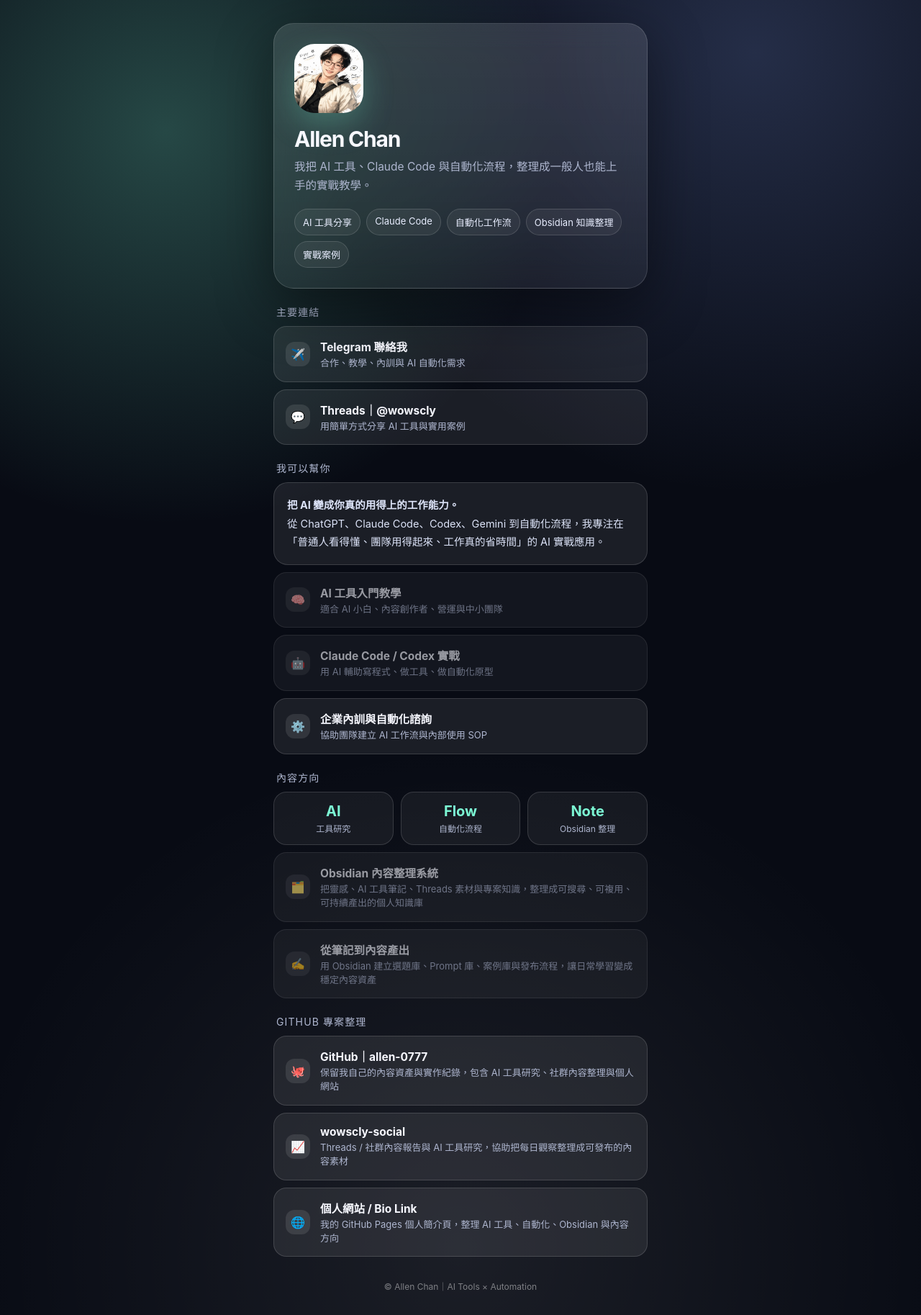
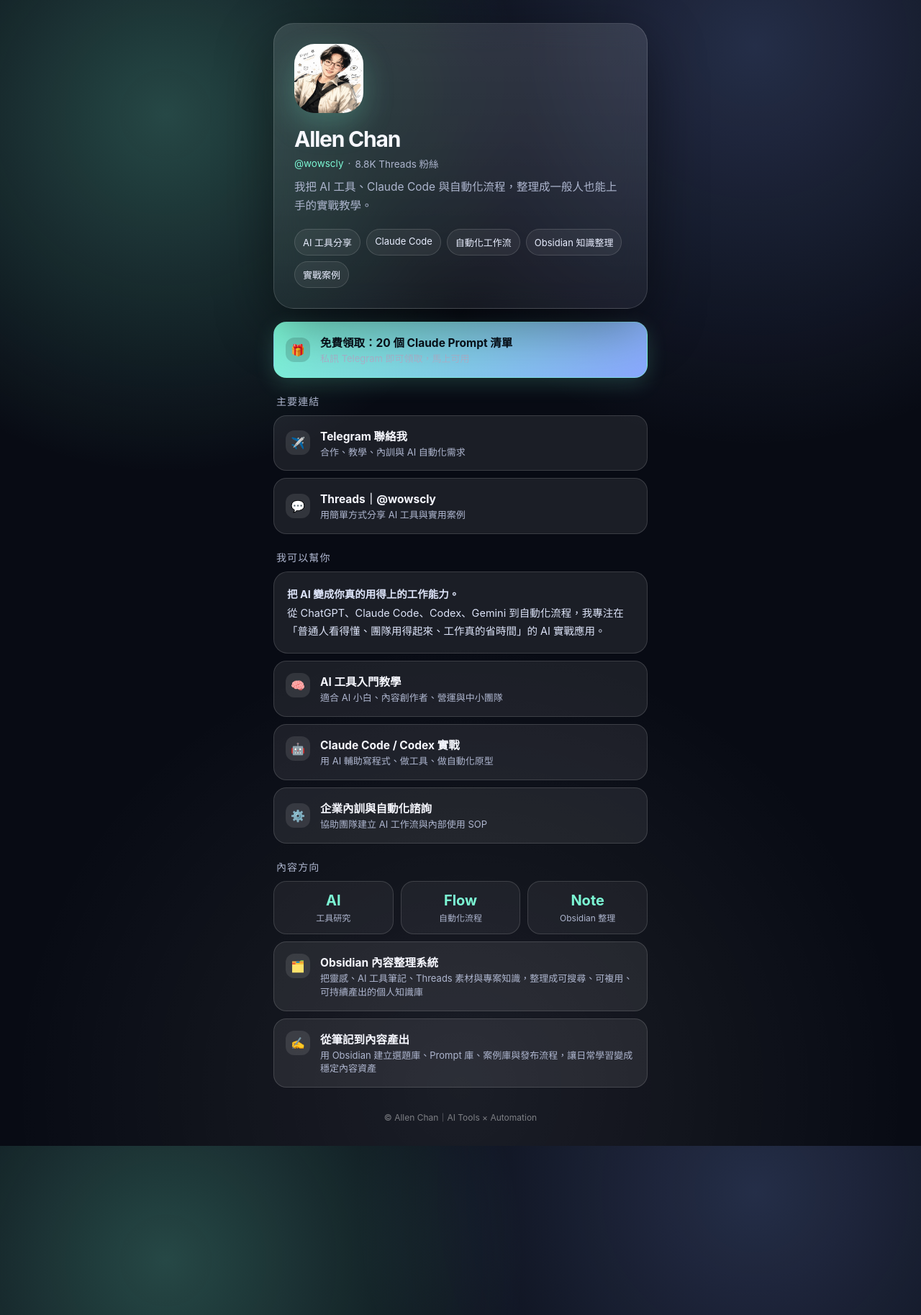
Before and after one commit to allen-0777/allen-0777.github.io, a Jekyll site: the page bio/index.html, which Jekyll copies as it is, in a window 1280 px wide. Shown: the whole page at 72% size. Built offline with Jekyll 4.4.1, drawn with Linux system fonts in a browser that asks for light colours.

Commit message:
Bio v2: add social proof, lead magnet CTA, OG tags, fix fake links, remove GitHub section

```diff
--- a/bio/index.html
+++ b/bio/index.html
@@ -4,7 +4,19 @@
   <meta charset="utf-8" />
   <meta name="viewport" content="width=device-width, initial-scale=1" />
   <title>Allen Chan｜AI 工具 × 自動化</title>
-  <meta name="description" content="Allen Chan｜用簡單方式分享 AI 工具、Claude Code、自動化與實戰案例。" />
+  <meta name="description" content="Allen Chan｜用簡單方式分享 AI 工具、Claude Code、自動化與實戰案例。每週更新，全華語圈適用。" />
+
+  <!-- Open Graph -->
+  <meta property="og:title" content="Allen Chan｜AI 工具 × 自動化" />
+  <meta property="og:description" content="我把 AI 工具、Claude Code 與自動化流程，整理成一般人也能上手的實戰教學。" />
+  <meta property="og:image" content="https://allen-0777.github.io/bio/avatar.jpg" />
+  <meta property="og:url" content="https://allen-0777.github.io/bio/" />
+  <meta property="og:type" content="website" />
+  <meta name="twitter:card" content="summary" />
+  <meta name="twitter:title" content="Allen Chan｜AI 工具 × 自動化" />
+  <meta name="twitter:description" content="我把 AI 工具、Claude Code 與自動化流程，整理成一般人也能上手的實戰教學。" />
+  <meta name="twitter:image" content="https://allen-0777.github.io/bio/avatar.jpg" />
+
   <style>
     :root {
       --bg: #080b14;
@@ -51,7 +65,16 @@
       display: block;
     }
     h1 { margin: 0; font-size: 30px; letter-spacing: -.04em; }
-    .tagline { margin: 8px 0 0; color: var(--muted); line-height: 1.7; font-size: 15.5px; }
+    .social-proof {
+      margin: 6px 0 0;
+      font-size: 13.5px;
+      color: var(--accent);
+      display: flex;
+      align-items: center;
+      gap: 6px;
+    }
+    .social-proof span { color: var(--muted); }
+    .tagline { margin: 10px 0 0; color: var(--muted); line-height: 1.7; font-size: 15.5px; }
     .chips { display: flex; flex-wrap: wrap; gap: 8px; margin-top: 18px; }
     .chip {
       padding: 8px 11px;
@@ -84,22 +111,45 @@
       transition: transform .18s ease, background .18s ease, border-color .18s ease;
     }
     .link:hover { transform: translateY(-2px); background: var(--card-strong); border-color: rgba(124,247,212,.36); }
-    .link-inactive {
+
+    /* Lead magnet — accent highlight */
+    .link-cta {
       display: flex;
       align-items: center;
       gap: 14px;
       width: 100%;
       padding: 16px;
       margin: 10px 0;
-      color: var(--text);
+      color: #07101a;
+      text-decoration: none;
+      border: 1px solid rgba(124,247,212,.5);
+      border-radius: 18px;
+      background: linear-gradient(135deg, var(--accent), var(--accent2));
+      box-shadow: 0 8px 28px rgba(124,247,212,.18);
+      transition: transform .18s ease, box-shadow .18s ease;
+    }
+    .link-cta:hover { transform: translateY(-2px); box-shadow: 0 12px 36px rgba(124,247,212,.28); }
+    .link-cta .icon { background: rgba(0,0,0,.15); }
+    .link-cta b, .link-cta span { color: #07101a; }
+
+    /* Info cards (no link) */
+    .info-card {
+      display: flex;
+      align-items: flex-start;
+      gap: 14px;
+      width: 100%;
+      padding: 16px;
+      margin: 10px 0;
       border: 1px solid var(--line);
       border-radius: 18px;
       background: var(--card);
-      opacity: 0.6;
     }
+
     .icon { width: 34px; height: 34px; border-radius: 12px; display: grid; place-items: center; background: rgba(255,255,255,.1); flex: none; }
-    .link b, .link-inactive b { display: block; font-size: 15.5px; }
-    .link span, .link-inactive span { display: block; margin-top: 3px; color: var(--muted); font-size: 13px; line-height: 1.45; }
+    .link b, .link-cta b, .info-card b { display: block; font-size: 15.5px; }
+    .link span, .link-cta span, .info-card span { display: block; margin-top: 3px; color: var(--muted); font-size: 13px; line-height: 1.45; }
+    .info-card span { color: var(--muted); }
+
     .card {
       padding: 18px;
       border: 1px solid var(--line);
@@ -119,9 +169,12 @@
 </head>
 <body>
   <main class="wrap">
+
+    <!-- Hero -->
     <section class="hero">
       <img class="avatar" src="avatar.jpg" alt="Allen Chan" />
       <h1>Allen Chan</h1>
+      <div class="social-proof">@wowscly <span>·</span> <span>8.8K Threads 粉絲</span></div>
       <p class="tagline">我把 AI 工具、Claude Code 與自動化流程，整理成一般人也能上手的實戰教學。</p>
       <div class="chips">
         <div class="chip">AI 工具分享</div>
@@ -132,6 +185,15 @@
       </div>
     </section>
 
+    <!-- Lead Magnet -->
+    <section class="section">
+      <a class="link-cta" href="https://t.me/allenchan0816" target="_blank" rel="noopener">
+        <div class="icon">🎁</div>
+        <div><b>免費領取：20 個 Claude Prompt 清單</b><span>私訊 Telegram 即可領取，馬上可用</span></div>
+      </a>
+    </section>
+
+    <!-- Main Links -->
     <section class="section">
       <div class="section-title">主要連結</div>
       <a class="link" href="https://t.me/allenchan0816" target="_blank" rel="noopener">
@@ -144,17 +206,18 @@
       </a>
     </section>
 
+    <!-- Services -->
     <section class="section">
       <div class="section-title">我可以幫你</div>
       <div class="card">
         <b>把 AI 變成你真的用得上的工作能力。</b><br />
         從 ChatGPT、Claude Code、Codex、Gemini 到自動化流程，我專注在「普通人看得懂、團隊用得起來、工作真的省時間」的 AI 實戰應用。
       </div>
-      <div class="link-inactive">
+      <div class="info-card">
         <div class="icon">🧠</div>
         <div><b>AI 工具入門教學</b><span>適合 AI 小白、內容創作者、營運與中小團隊</span></div>
       </div>
-      <div class="link-inactive">
+      <div class="info-card">
         <div class="icon">🤖</div>
         <div><b>Claude Code / Codex 實戰</b><span>用 AI 輔助寫程式、做工具、做自動化原型</span></div>
       </div>
@@ -164,6 +227,7 @@
       </a>
     </section>
 
+    <!-- Content Direction -->
     <section class="section">
       <div class="section-title">內容方向</div>
       <div class="stats">
@@ -171,30 +235,14 @@
         <div class="stat"><b>Flow</b><span>自動化流程</span></div>
         <div class="stat"><b>Note</b><span>Obsidian 整理</span></div>
       </div>
-      <div class="link-inactive">
+      <div class="info-card">
         <div class="icon">🗂️</div>
         <div><b>Obsidian 內容整理系統</b><span>把靈感、AI 工具筆記、Threads 素材與專案知識，整理成可搜尋、可複用、可持續產出的個人知識庫</span></div>
       </div>
-      <div class="link-inactive">
+      <div class="info-card">
         <div class="icon">✍️</div>
         <div><b>從筆記到內容產出</b><span>用 Obsidian 建立選題庫、Prompt 庫、案例庫與發布流程，讓日常學習變成穩定內容資產</span></div>
       </div>
-    </section>
-
-    <section class="section">
-      <div class="section-title">GitHub 專案整理</div>
-      <a class="link" href="https://github.com/allen-0777" target="_blank" rel="noopener">
-        <div class="icon">🐙</div>
-        <div><b>GitHub｜allen-0777</b><span>保留我自己的內容資產與實作紀錄，包含 AI 工具研究、社群內容整理與個人網站</span></div>
-      </a>
-      <a class="link" href="https://github.com/allen-0777/wowscly-social" target="_blank" rel="noopener">
-        <div class="icon">📈</div>
-        <div><b>wowscly-social</b><span>Threads / 社群內容報告與 AI 工具研究，協助把每日觀察整理成可發布的內容素材</span></div>
-      </a>
-      <a class="link" href="https://github.com/allen-0777/allen-0777.github.io" target="_blank" rel="noopener">
-        <div class="icon">🌐</div>
-        <div><b>個人網站 / Bio Link</b><span>我的 GitHub Pages 個人簡介頁，整理 AI 工具、自動化、Obsidian 與內容方向</span></div>
-      </a>
     </section>
 
     <footer>© Allen Chan｜AI Tools × Automation</footer>
```
Also changed, not shown: other parts of bio/index.html (+6 -0 lines).
